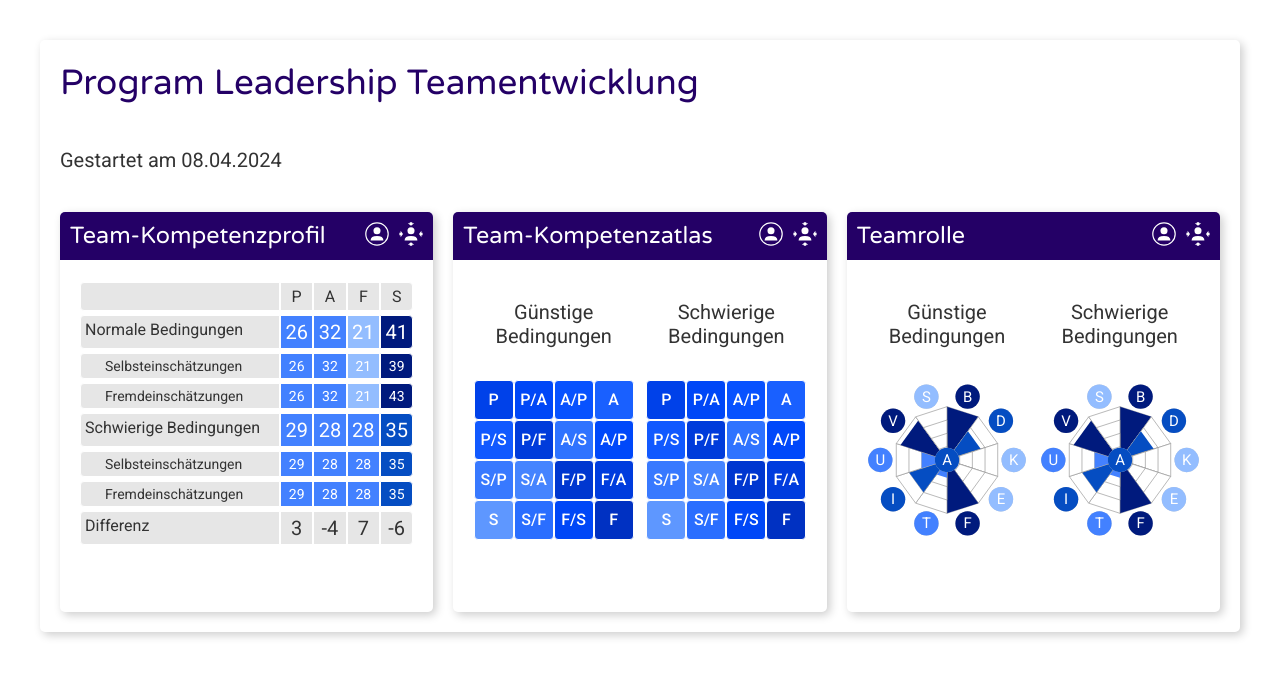
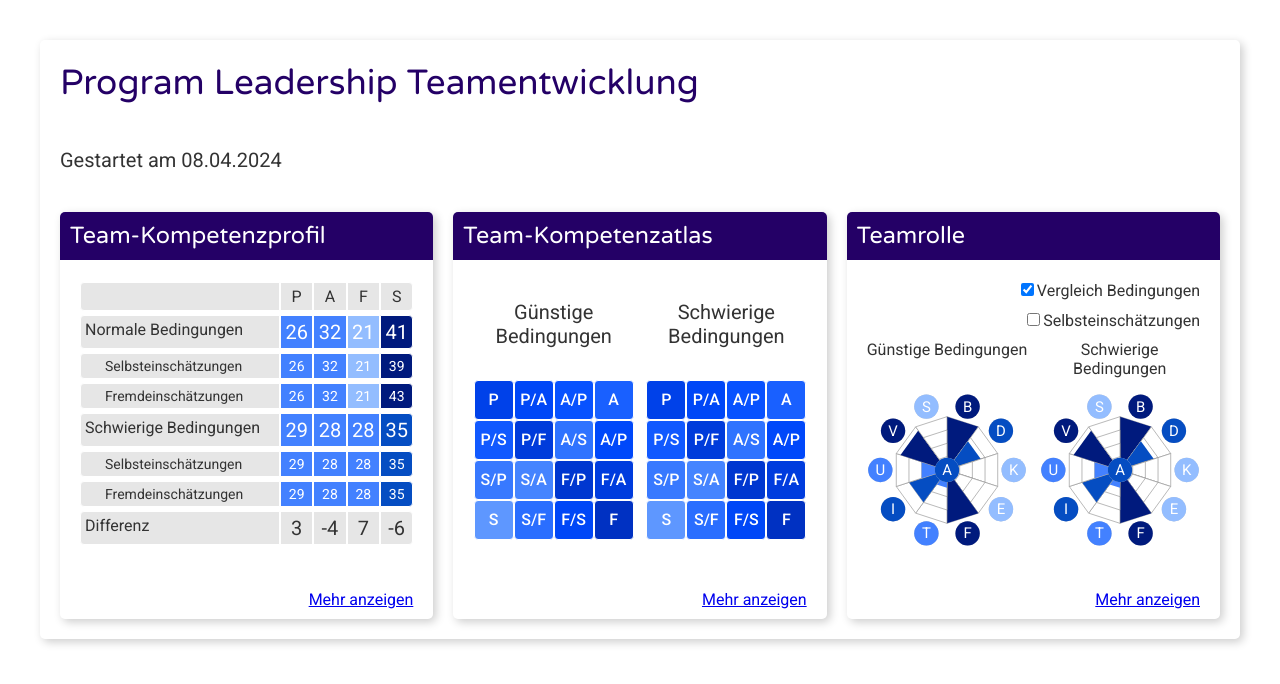
Before and after one commit to stbuhr/consultant-dashboard, an Angular app: page / in a window 1280 px wide. Shown: the top 684 px of the page. Built offline with nearby package versions, Linux system fonts and the light colour scheme.

Commit message:
Update program-preview and team-widget components

```diff
--- a/src/app/program-preview/program-preview.component.ts
+++ b/src/app/program-preview/program-preview.component.ts
@@ -16,14 +16,17 @@ export class ProgramPreviewComponent {
     {
       title: 'Team-Kompetenzprofil',
       type: 'TeamCompetenceProfile',
+      url: '#',
     },
     {
       title: 'Team-Kompetenzatlas',
       type: 'TeamCompetenceAtlas',
+      url: '#',
     },
     {
       title: 'Teamrolle',
       type: 'TeamTeamrole',
+      url: '#',
     },
   ];
 }
--- a/src/app/team-widget/team-widget.component.html
+++ b/src/app/team-widget/team-widget.component.html
@@ -1,8 +1,6 @@
 <div class="block module">
   <div class="header">
     <h3>{{ title() }}</h3>
-    <div class="self-assessment"></div>
-    <div class="assessment-by-others"></div>
   </div>
   <div class="content">
     @switch (widgetInfo().type) { @case ('TeamCompetenceProfile') {
@@ -13,4 +11,7 @@
     <app-team-teamrole-widget></app-team-teamrole-widget>
     } @default { Es kann keine Vorschau angezeigt werden! } }
   </div>
+  <div class="footer">
+    <a href="{{ widgetInfo().url }}" target="_blank">Mehr anzeigen</a>
+  </div>
 </div>
--- a/src/app/team-widget/team-widget.component.scss
+++ b/src/app/team-widget/team-widget.component.scss
@@ -3,14 +3,13 @@
 }
 
 .module {
+  display: grid;
+  grid-template-rows: auto 1fr auto;
   min-height: 18rem;
   padding: 0;
   transition: scale 0.3s ease-in-out;
 
   .header {
-    display: grid;
-    grid-template-columns: 1fr auto auto;
-    gap: 0.5rem;
     color: var(--active-foreground);
     background-color: var(--active-background);
     border-radius: 5px 5px 0 0;
@@ -20,24 +19,16 @@
     h3 {
       margin: 0;
     }
-
-    .self-assessment {
-      width: 24px;
-      height: 24px;
-      background-image: url(/assets/symbols/self-assessment.svg);
-      background-size: 24px;
-    }
-
-    .assessment-by-others {
-      width: 24px;
-      height: 24px;
-      background-image: url(/assets/symbols/assessment-by-others.svg);
-      background-size: 24px;
-    }
   }
 
   .content {
     padding: 1rem;
+  }
+
+  .footer {
+    text-align: right;
+    font-size: 0.8rem;
+    padding: 0.5rem 1rem;
   }
 }
 
--- a/src/app/teamroles/team-teamrole-widget/team-teamrole-widget.component.html
+++ b/src/app/teamroles/team-teamrole-widget/team-teamrole-widget.component.html
@@ -1,4 +1,16 @@
-<div class="header">Günstige Bedingungen</div>
-<div class="header">Schwierige Bedingungen</div>
-<app-team-teamrole-graph class="graph"></app-team-teamrole-graph>
-<app-team-teamrole-graph class="graph"></app-team-teamrole-graph>
+<div class="selection">
+  <div class="select-comparison">
+    <input type="checkbox" id="select-comparison" checked="comparison()" />
+    <label for="select-comparison">{{ comparisonTitle }}</label>
+  </div>
+  <div class="select-type">
+    <input type="checkbox" id="select-type" />
+    <label for="select-type">Selbsteinschätzungen</label>
+  </div>
+</div>
+<div class="comparison">
+  <div class="header">Günstige Bedingungen</div>
+  <div class="header">Schwierige Bedingungen</div>
+  <app-team-teamrole-graph class="graph"></app-team-teamrole-graph>
+  <app-team-teamrole-graph class="graph"></app-team-teamrole-graph>
+</div>
--- a/src/app/teamroles/team-teamrole-widget/team-teamrole-widget.component.scss
+++ b/src/app/teamroles/team-teamrole-widget/team-teamrole-widget.component.scss
@@ -1,14 +1,27 @@
 :host {
+  padding-top: 0.5rem;
+}
+
+.selection {
+  font-size: 0.8rem;
+  text-align: right;
+
+  div {
+    margin-bottom: 0.5rem;
+  }
+}
+
+.comparison {
   display: grid;
   grid-template-columns: 1fr 1fr;
   gap: 12px;
-  padding-top: 1rem;
 }
 
 .header {
   text-align: center;
+  font-size: 0.8rem;
 }
 
 .graph {
-  margin: 1rem auto;
+  margin: 0 auto;
 }
--- a/src/app/teamroles/team-teamrole-widget/team-teamrole-widget.component.ts
+++ b/src/app/teamroles/team-teamrole-widget/team-teamrole-widget.component.ts
@@ -1,5 +1,5 @@
 import { CommonModule } from '@angular/common';
-import { ChangeDetectionStrategy, Component } from '@angular/core';
+import { ChangeDetectionStrategy, Component, signal } from '@angular/core';
 import { TeamTeamroleGraphComponent } from '../team-teamrole-graph/team-teamrole-graph.component';
 
 @Component({
@@ -10,4 +10,7 @@ import { TeamTeamroleGraphComponent } from '../team-teamrole-graph/team-teamrole
   styleUrl: './team-teamrole-widget.component.scss',
   changeDetection: ChangeDetectionStrategy.OnPush,
 })
-export class TeamTeamroleWidgetComponent {}
+export class TeamTeamroleWidgetComponent {
+  comparison = signal<boolean>(false);
+  comparisonTitle = 'Vergleich Bedingungen';
+}
--- a/src/app/widget-infos.ts
+++ b/src/app/widget-infos.ts
@@ -7,9 +7,11 @@ export type ProgramWidgetType =
 export interface ProgramWidgetInfo {
   title: string;
   type: ProgramWidgetType;
+  url: string;
 }
 
 export const defaultProgramWidgetInfo: ProgramWidgetInfo = {
   title: 'Wird geladen ...',
   type: 'Unknown',
+  url: '#',
 };
```
